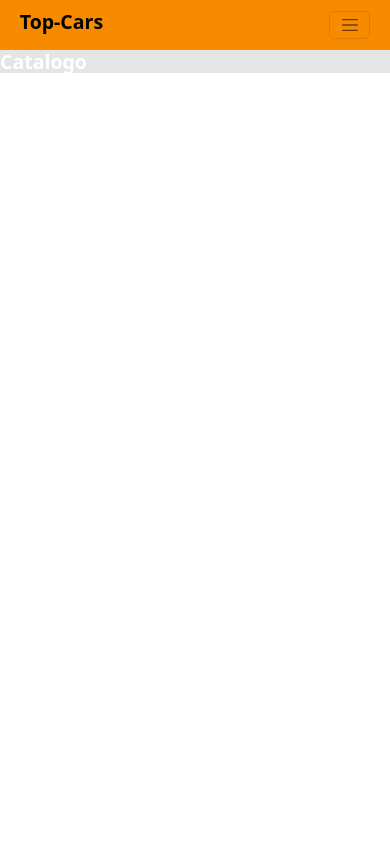
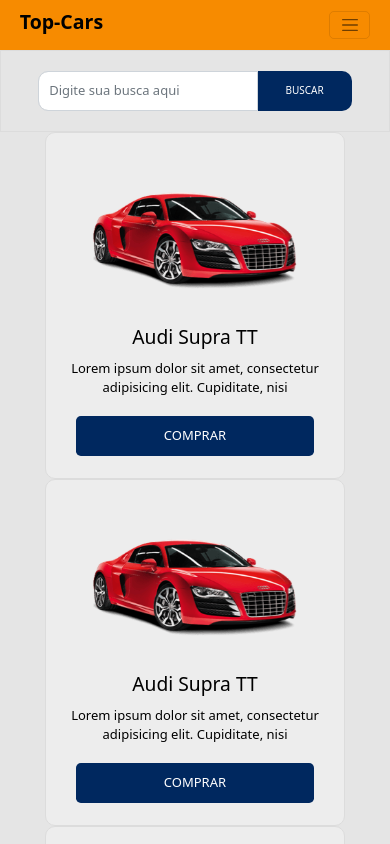
Before and after one commit to RomuloAlbuquerque/top-cars-frontend, a React (Create React App) app: page /catalogo in a window 390 px wide. Before the commit this address had no page. Shown: the top 844 px of the page. Built offline with nearby package versions, Linux system fonts and the light colour scheme.

Commit message:
Init responsivity

```diff
--- a/src/assets/styles/custom.scss
+++ b/src/assets/styles/custom.scss
@@ -1,5 +1,5 @@
 $body-bg: white;
-$body-color: white;
+$body-color: black;
 
 $theme-colors: (
   "primary": blue
--- a/src/components/ButtonHome/styles.css
+++ b/src/components/ButtonHome/styles.css
@@ -1,7 +1,7 @@
-.main-button-home-container{
+.main-button-home-container {
   max-width: 300px;
   height: 123px;
-    background-color: #EDEDED;
+  background-color: #ededed;
   margin: auto;
   margin-top: 20px;
   padding: 20px 0px;
@@ -12,19 +12,19 @@
   justify-content: space-around;
 }
 
-.button-home{
-    background-color: #00285F;
+.button-home {
+  background-color: #00285f;
   width: 50%;
   height: 40px;
   font-size: 14px;
-    border: 1px solid black;
+  color: white;
 }
 
-.button-home h6{
+.button-home h6 {
   margin: auto;
 }
 
-.start{
+.start {
   color: #585858;
-    font-size: 18px;
+  font-size: 16px;
 }
--- /dev/null
+++ b/src/components/CardCatalogo/index.tsx
@@ -0,0 +1,22 @@
+import "./styles.css";
+import carCatalogo from "assets/images/car-card.svg";
+
+const CardCatalogo = () => {
+  return (
+    <div className="main-card-catalogo">
+      <div className="img-card-catalogo">
+        <img src={carCatalogo} alt="carro vermelho" />
+      </div>
+      <h3>Audi Supra TT</h3>
+      <p>
+        Lorem ipsum dolor sit amet, consectetur adipisicing elit. Cupiditate,
+        nisi
+      </p>
+      <button className="btn button-catalogo">
+        <h6>Comprar</h6>
+      </button>
+    </div>
+  );
+};
+
+export default CardCatalogo;
--- /dev/null
+++ b/src/components/CardCatalogo/styles.css
@@ -0,0 +1,41 @@
+.main-card-catalogo {
+  max-width: 300px;
+  height: 347px;
+  background-color: #ededed;
+  border-radius: 10px;
+  margin: auto;
+  padding: 20px 0px;
+  display: flex;
+  flex-direction: column;
+  align-items: center;
+  justify-content: space-around;
+  text-align: center;
+  border: 1px solid gainsboro;
+}
+
+.img-card-catalogo {
+  max-width: 220px;
+  height: 165px;
+}
+
+.img-card-catalogo img {
+  width: 100%;
+}
+
+.main-card-catalogo p,
+.main-card-catalogo h3 {
+  max-width: 265px;
+}
+
+.button-catalogo {
+  width: 80%;
+  max-width: 400px;
+  height: 40px;
+  background-color: #00285f;
+  text-transform: uppercase;
+  color: white;
+}
+
+.button-catalogo h6{
+    margin: auto;
+}
--- a/src/components/CardHome/styles.css
+++ b/src/components/CardHome/styles.css
@@ -12,7 +12,8 @@
 }
 
 .img-card-home {
-  max-width: 244px;
+  width: 244px;
+  max-width: 90%;
   height: 146px;
 }
 
@@ -23,8 +24,35 @@
 .text-card-home {
   text-align: center;
   max-width: 244px;
+  color: white;
 }
 
-p{
-    font-weight: 100;
+p {
+  font-weight: 100;
 }
+
+@media (min-width: 576px) {
+
+  .main-card-home-container {
+    max-width: 536px;
+    padding-top: 1px 0px;
+  }
+  .img-card-home {
+    width: 333px;
+    height: auto;
+  }
+
+  .text-card-home {
+    max-width: 420px;
+  }
+  .text-card-home h1 {
+    font-size: 32px;
+  }
+
+  .text-card-home p {
+    max-width: 360px;
+    font-size: 18px;
+    text-align: center;
+    margin: auto;
+  }
+}
--- /dev/null
+++ b/src/components/FindCatalogo/index.tsx
@@ -0,0 +1,23 @@
+import "./styles.css";
+
+const FindCatalogo = () => {
+  return (
+    <>
+        <div className="main-find-container">
+          <form className="form-find" role="search">
+            <input
+              className="form-control input-find"
+              type="search"
+              placeholder="Digite sua busca aqui"
+              aria-label="Search"
+            />
+            <button className="btn button-find" type="submit">
+              Buscar
+            </button>
+          </form>
+        </div>
+    </>
+  );
+};
+
+export default FindCatalogo;
--- /dev/null
+++ b/src/components/FindCatalogo/styles.css
@@ -0,0 +1,39 @@
+.main-find-container {
+  border: 1px solid gainsboro;
+  padding: 20px;
+  width: 100%;
+}
+
+.form-find {
+  display: flex;
+  justify-content: center;
+  width: 90%;
+  max-width: 700px;
+
+  height: 40px;
+  margin: auto;
+}
+
+.input-find {
+  border-bottom-right-radius: 0px;
+  border-top-right-radius: 0px;
+  border-bottom-left-radius: 10px;
+  border-top-left-radius: 10px;
+  color: gray;
+  margin: 0px;
+  width: 70%;
+}
+
+.button-find,
+.button-find:hover {
+  border-bottom-left-radius: 0px;
+  border-top-left-radius: 0px;
+  border-bottom-right-radius: 10px;
+  border-top-right-radius: 10px;
+  background-color: #00285f;
+  margin: 0px;
+  width: 30%;
+  color: white;
+  text-transform: uppercase;
+  font-size: 10px;
+}
--- a/src/page/Catalogo/index.tsx
+++ b/src/page/Catalogo/index.tsx
@@ -1,11 +1,38 @@
-import './styles.css'
+import CardCatalogo from "components/CardCatalogo";
+import FindCatalogo from "components/FindCatalogo";
+import "./styles.css";
 
-const Catalogo = ()=> {
-    return (
-        <div className='main-catalogo-container'>
-            <h1>Catalogo</h1>
+const Catalogo = () => {
+  return (
+    <div className="main-catalogo-container">
+      <FindCatalogo />
+      <div className="container">
+        <div className="row">
+          <div className="col-sm-6 col-md-4 col-lg-3 col-xl-2">
+            <CardCatalogo />
+          </div>
+          <div className="col-sm-6 col-md-4 col-lg-3 col-xl-2">
+            <CardCatalogo />
+          </div>
+          <div className="col-sm-6 col-md-4 col-lg-3 col-xl-2">
+            <CardCatalogo />
+          </div>
+          <div className="col-sm-6 col-md-4 col-lg-3 col-xl-2">
+            <CardCatalogo />
+          </div>
+          <div className="col-sm-6 col-md-4 col-lg-3 col-xl-2">
+            <CardCatalogo />
+          </div>
+          <div className="col-sm-6 col-md-4 col-lg-3 col-xl-2">
+            <CardCatalogo />
+          </div>
+          <div className="col-sm-6 col-md-4 col-lg-3 col-xl-2">
+            <CardCatalogo />
+          </div>
         </div>
-    )
-}
+      </div>
+    </div>
+  );
+};
 
-export default Catalogo
+export default Catalogo;
```
Lines whose indentation alone changed are shown as unchanged.
